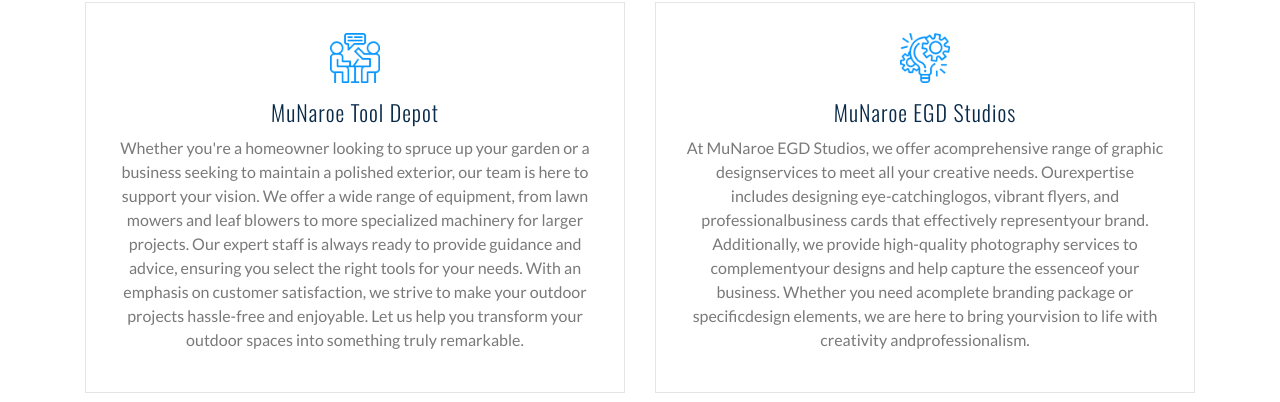
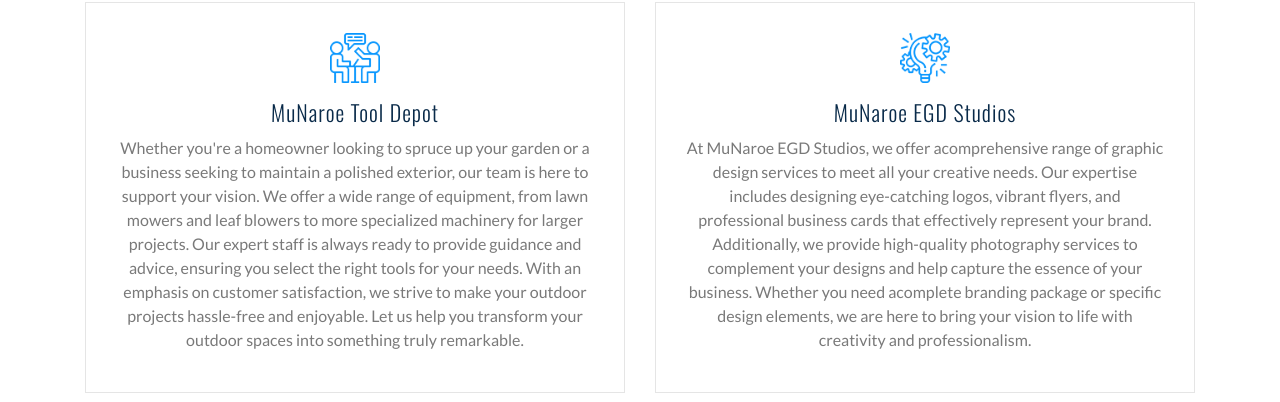
Before and after one commit to skyboltlabs/munaroe, a plain HTML site: page index.html in a window 1280 px wide. Shown: the part 2351-2753 px from the top of the page. Drawn offline with nearby package versions, Linux system fonts and the light colour scheme.

Commit message:
Update index.html

```diff
--- a/index.html
+++ b/index.html
@@ -278,7 +278,7 @@
                             <img src="img/icon-2.png" alt="Icon" class="mb-3">
                             <h3>MuNaroe EGD Studios</h3>
                             <p>
-                                At MuNaroe EGD Studios, we offer acomprehensive range of graphic designservices to meet all your creative needs. Ourexpertise includes designing eye-catchinglogos, vibrant flyers, and professionalbusiness cards that effectively representyour brand. Additionally, we provide high-quality photography services to complementyour designs and help capture the essenceof your business. Whether you need acomplete branding package or specificdesign elements, we are here to bring yourvision to life with creativity andprofessionalism.
+                                At MuNaroe EGD Studios, we offer acomprehensive range of graphic design services to meet all your creative needs. Our expertise includes designing eye-catching logos, vibrant flyers, and professional business cards that effectively represent your brand. Additionally, we provide high-quality photography services to complement your designs and help capture the essence of your business. Whether you need acomplete branding package or specific design elements, we are here to bring your vision to life with creativity and professionalism.
                             </p>
                             <!-- <a href="">Read More</a> -->
                         </div>
```
